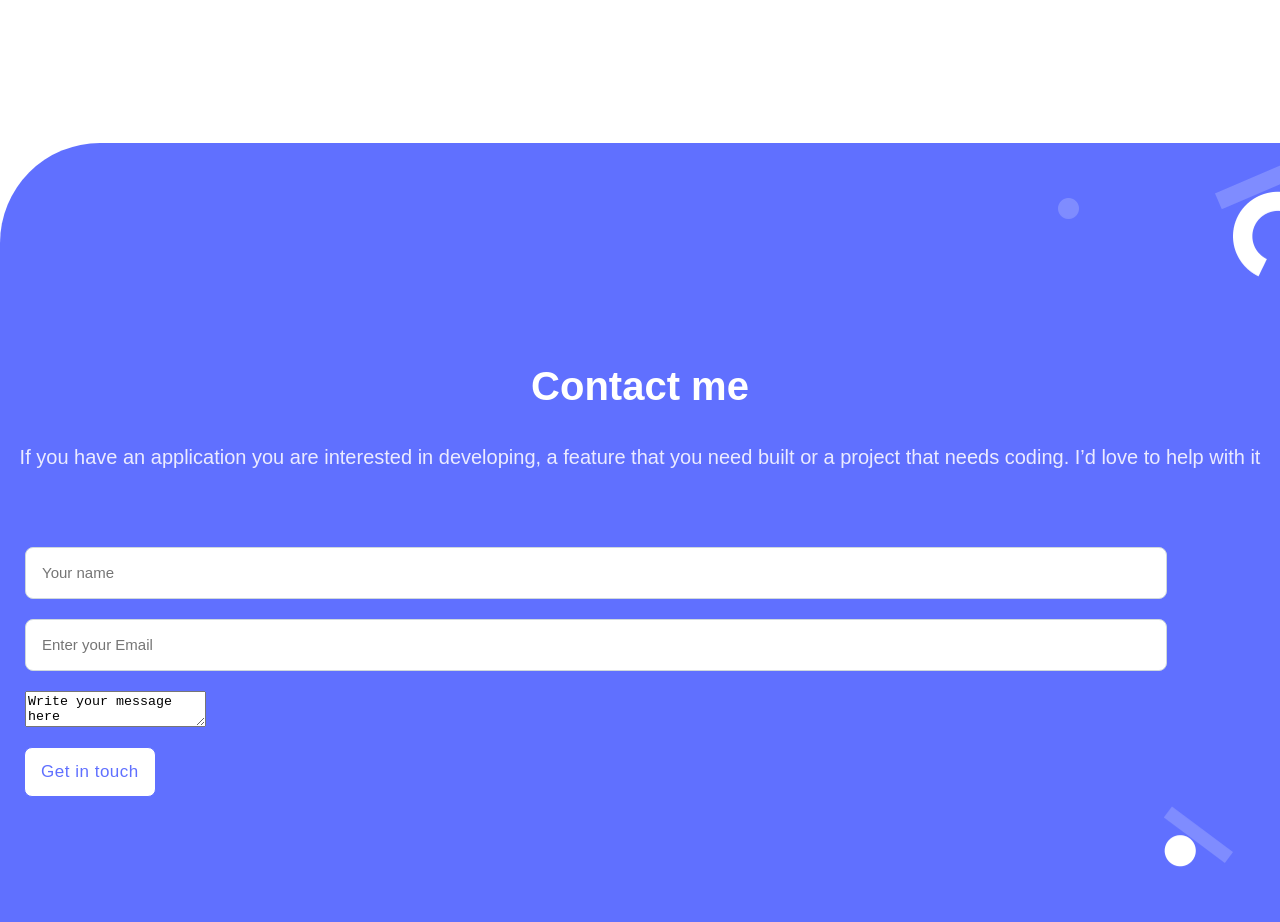
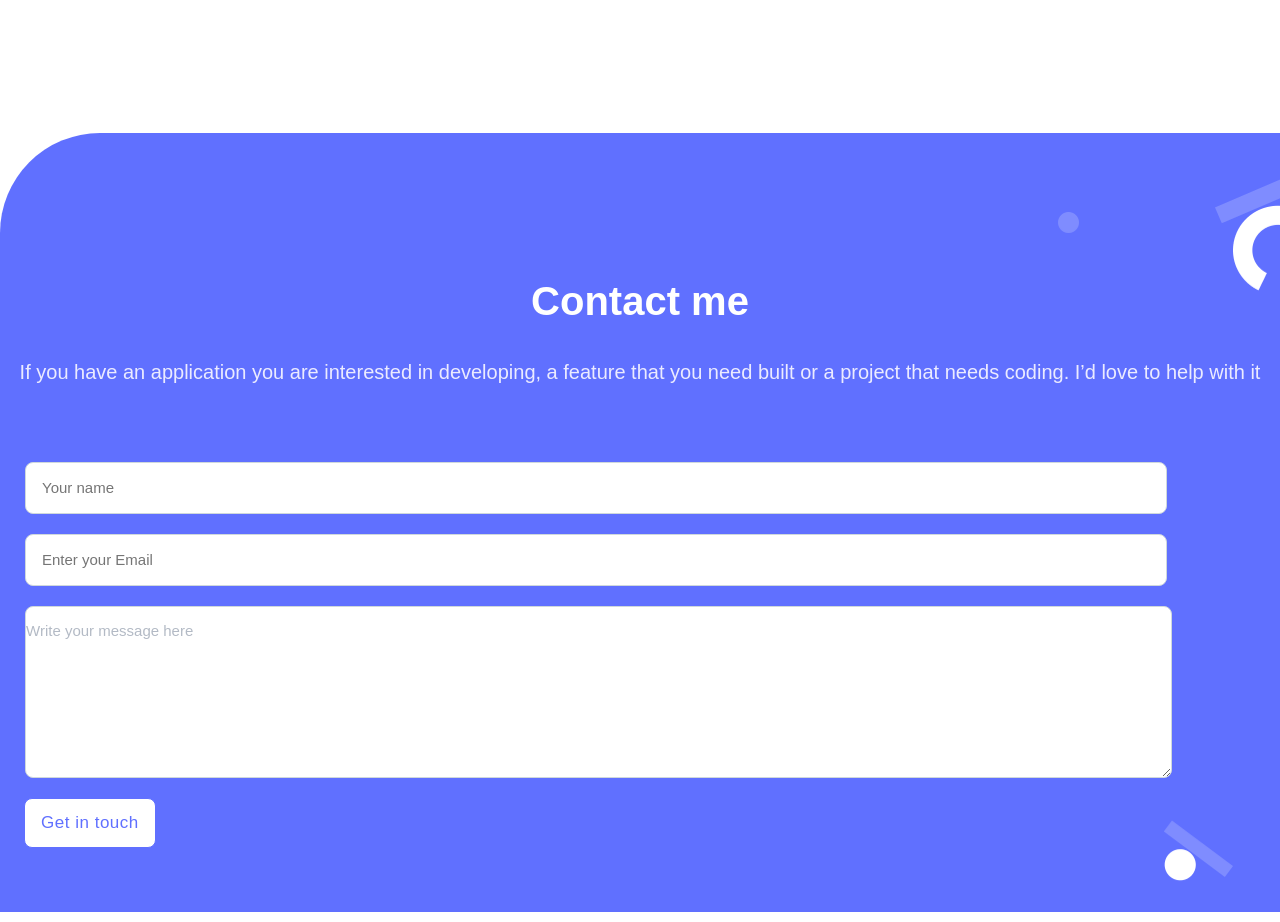
Before and after one commit to beyk/Portfolio-mobile-version, a plain HTML site: page index.html in a window 1280 px wide. Shown: the part 4020-4942 px from the top of the page. Drawn offline with Linux system fonts and the light colour scheme.

Commit message:
Modify textarea style, Add button interaction

```diff
--- a/index.html
+++ b/index.html
@@ -234,12 +234,13 @@
 							/>
 						</li>
 						<li>
-							<textarea name="user_message" maxlength="500" id="message" required>
+							<textarea name="user_message"
+								 maxlength="500" id="message" required>
 Write your message here</textarea
 							>
 						</li>
 					</ul>
-					<button type="submit" id="submit">Get in touch</button>
+					<button type="submit" id="submit-btn">Get in touch</button>
 				</form>
 			</section>
 		</div>
--- a/styles/main.css
+++ b/styles/main.css
@@ -1,5 +1,4 @@
 body {
-  background-color: #e5e5e5;
   align-items: center;
   font-family: Poppins, sans-serif;
 }
@@ -216,19 +215,20 @@ nav {
 /* Contact me section */
 .contact-me {
   min-height: 779px;
+  min-width: 375px;
   width: 100%;
-  background: url(../images/contact-form-shapes-mobile.png) 100% 21px no-repeat;
+  background: url(../images/contact-form-shapes-mobile.png) 100% 45px no-repeat;
   background-size: auto 709px;
   background-color: #6070ff;
   border-top-left-radius: 100px;
-  margin-top: -150px;
   display: flex;
   flex-direction: column;
   justify-content: center;
+  margin-top: -160px;
 }
 
 .contact-header {
-  margin-top: 103px;
+  margin-top: 90px;
   text-align: center;
 }
 
@@ -274,11 +274,24 @@ form ul li input:focus {
   border: 2px solid #abc5eb;
 }
 
+form ul li textarea {
+  background: white;
+  border: 1px solid #cfd8dc;
+  border-radius: 8px;
+  padding: 15px 0;
+  outline: none;
+  width: 93%;
+  height: 140px;
+  font-family: Poppins, Arial, Helvetica, sans-serif;
+  color: #b3bac5;
+  font-size: 15px;
+}
+
 form ul li textarea:focus {
   border: 2px solid #abc5eb;
 }
 
-#submit {
+#submit-btn {
   padding: 12px 16px;
   background: #fff;
   border-radius: 8px;
@@ -293,3 +306,20 @@ form ul li textarea:focus {
   border: 1px solid #6070ff;
   margin-bottom: 45px;
 }
+
+#submit-btn:hover {
+  background-color: #6070ff;
+  cursor: pointer;
+  color: #fff;
+  box-shadow: 0 8px 16px 0 #4053fc3d;
+}
+
+#submit-btn:active {
+  background-color: var(--deep-blue);
+  color: var(--white);
+}
+
+#submit-btn:disabled {
+  background-color: var(--white);
+  color: var(--light-gray);
+}
```
